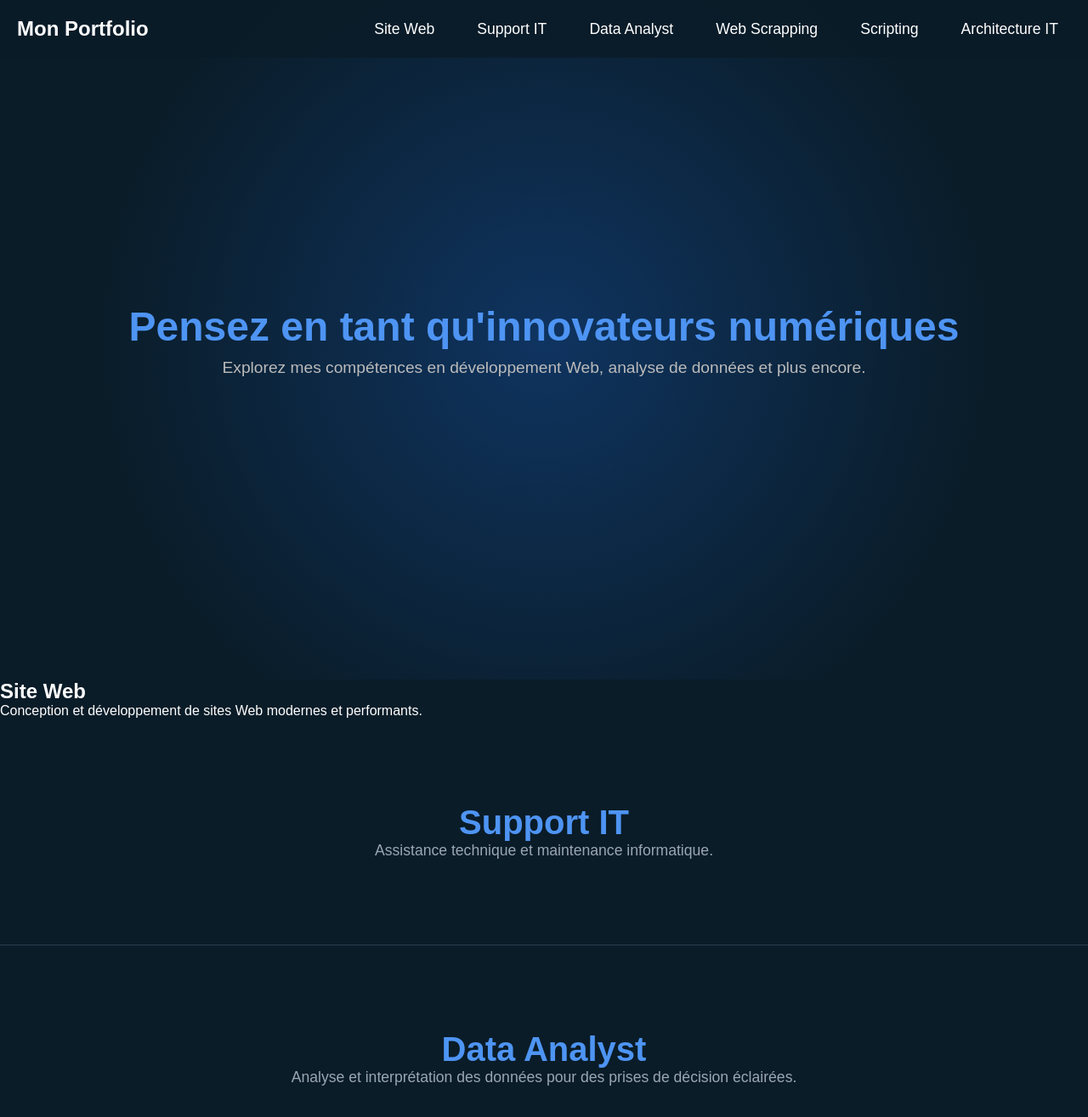
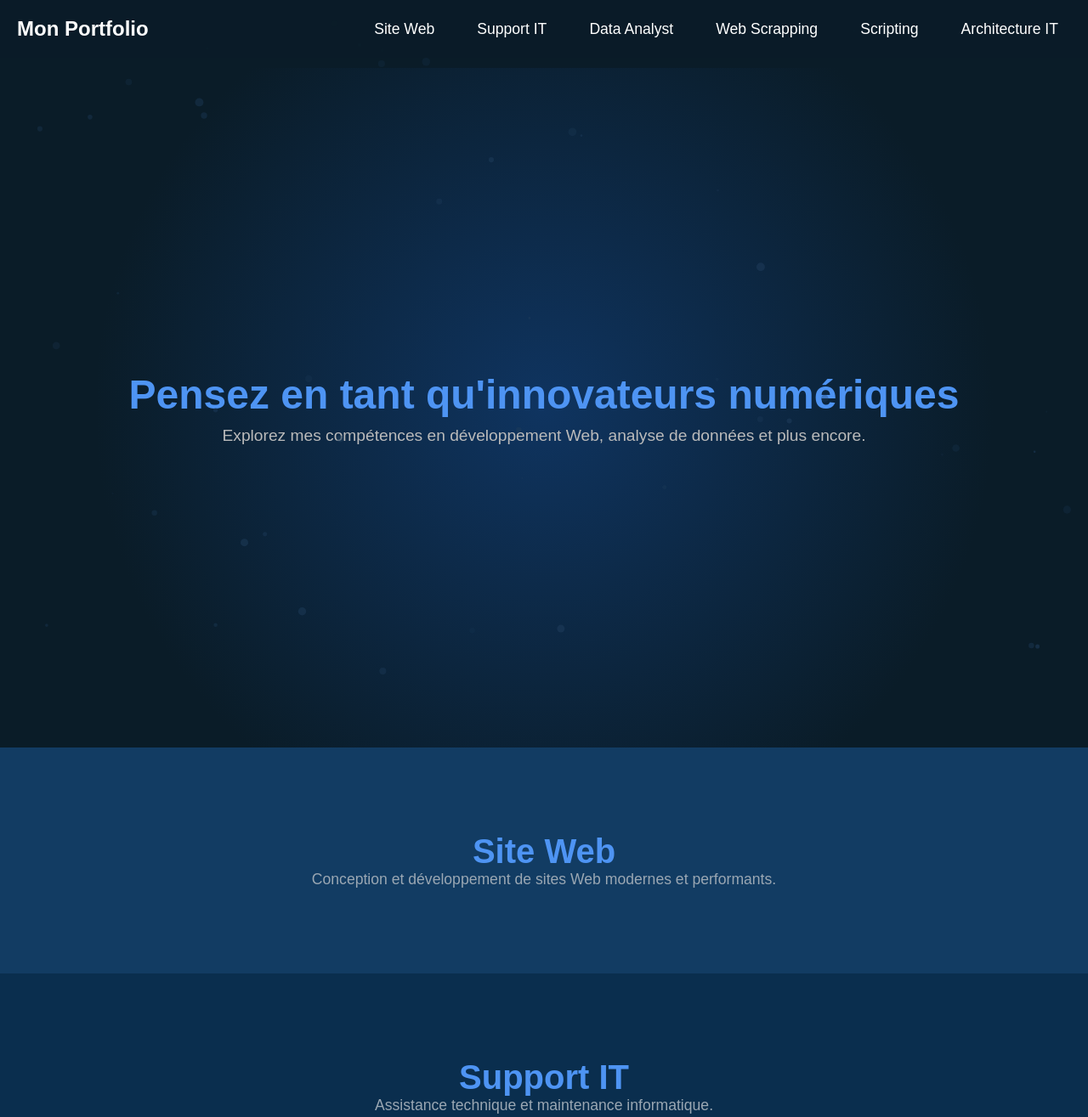
Before and after one commit to E-M-Solutions/Portfolio, a plain HTML site: page index.html in a window 1280 px wide. Shown: the top 1315 px of the page at 85% size. Drawn offline with Linux system fonts and the light colour scheme.

Commit message:
Portfolio - V1

```diff
--- a/index.html
+++ b/index.html
@@ -1,76 +1,3 @@
-<!-- <!DOCTYPE html>
-<html lang="en">
-<head>
-    <meta charset="UTF-8">
-    <meta name="viewport" content="width=device-width, initial-scale=1.0">
-    <title>Portfolio</title>
-    <link rel="stylesheet" href="style.css">
-</head>
-<body>
-    <header>
-        <div class="container">
-            <h1>Mon Portfolio</h1>
-            <nav>
-                <ul>
-                    <li><a href="#home" class="active">Accueil</a></li>
-                    <li><a href="#website">Site Web</a></li>
-                    <li><a href="#support-it">Support IT</a></li>
-                    <li><a href="#data-analyst">Data Analyst</a></li>
-                    <li><a href="#web-scrapping">Web Scrapping</a></li>
-                    <li><a href="#scripting">Scripting</a></li>
-                    <li><a href="#architecture-it">Architecture IT</a></li>
-                </ul>
-            </nav>
-        </div>
-    </header>
-
-    <section id="home">
-        <div class="hero">
-            <h2>Bienvenue sur mon Portfolio</h2>
-            <p>Découvrez mon expertise en développement Web, en analyse de données et en IT.</p>
-        </div>
-    </section>
-
-    <section id="website" class="content">
-        <h2>Site Web</h2>
-        <p>Conception et développement de sites Web modernes et performants.</p>
-    </section>
-
-    <section id="support-it" class="content">
-        <h2>Support IT</h2>
-        <p>Assistance technique et maintenance informatique pour assurer la stabilité des systèmes.</p>
-    </section>
-
-    <section id="data-analyst" class="content">
-        <h2>Data Analyst</h2>
-        <p>Analyse et interprétation des données pour aider à la prise de décision.</p>
-    </section>
-
-    <section id="web-scrapping" class="content">
-        <h2>Web Scrapping</h2>
-        <p>Extraction de données à partir de diverses sources en ligne.</p>
-    </section>
-
-    <section id="scripting" class="content">
-        <h2>Scripting</h2>
-        <p>Automatisation de tâches avec des scripts efficaces et robustes.</p>
-    </section>
-
-    <section id="architecture-it" class="content">
-        <h2>Architecture IT</h2>
-        <p>Conception et optimisation de l'infrastructure informatique pour des entreprises de toutes tailles.</p>
-    </section>
-
-    <footer>
-        <div class="container">
-            <p>&copy; 2024 Mon Portfolio. Tous droits réservés.</p>
-        </div>
-    </footer>
-
-    <script src="script.js"></script>
-</body>
-</html> -->
-
 <!DOCTYPE html>
 <html lang="fr">
 <head>
@@ -101,8 +28,8 @@
             <p>Explorez mes compétences en développement Web, analyse de données et plus encore.</p>
         </section>
 
-        <section id="website" class="padding:100px 20px text-align:center border-bottom: 1px solid #2c3e50 transition: transform 0.3s ease, opacity 0.3s ease">
-            <h2 class="font-size:2.5rem color:#4e94f3">Site Web</h2>
+        <section id="website" class="content">
+            <h2>Site Web</h2>
             <p>Conception et développement de sites Web modernes et performants.</p>
         </section>
 
--- a/script.js
+++ b/script.js
@@ -1,36 +1,3 @@
-//     var sidenav = document.getElementById("mySidenav");
-//     var openBtn = document.getElementById("openBtn");
-//     var closeBtn = document.getElementById("closeBtn");
-
-
-//     console.log(sidenav);
-//     console.log(openBtn);
-//     console.log(closeBtn);
-
-//     openBtn.addEventListener("mouseenter", openNav);
-//     openBtn.addEventListener("mouseleave", closeNav);
-
-
-//     /* Set the width of the side navigation to 250px */
-// function openNav() {
-//     sidenav.classList.add("active");
-
-//   }
-
-//   /* Set the width of the side navigation to 0 */
-//   function closeNav() {
-//     sidenav.classList.remove("active");
-//   }
-
-
-// // JavaScript to add active class to clicked menu item
-// document.querySelectorAll('nav ul li a').forEach(link => {
-//   link.addEventListener('click', function() {
-//       document.querySelector('nav ul li a.active').classList.remove('active');
-//       this.classList.add('active');
-//   });
-// });
-
 // Fonction de défilement fluide avec animation de l'apparition des sections
 document.addEventListener("DOMContentLoaded", () => {
   const sections = document.querySelectorAll(".content");
@@ -136,3 +103,9 @@ window.addEventListener("resize", () => {
 // Initialiser et animer les particules
 initParticles();
 animateParticles();
+
+window.addEventListener("resize", () => {
+    canvas.width = window.innerWidth;
+    canvas.height = window.innerHeight;
+    initParticles();
+});
--- a/style.css
+++ b/style.css
@@ -1,4 +1,3 @@
-/* Réinitialisation de base */
 * {
   margin: 0;
   padding: 0;
@@ -21,7 +20,7 @@ header {
   display: flex;
   justify-content: space-between;
   align-items: center;
-  /* z-index: 10; */
+  z-index: 2; /* Assure que le header reste au-dessus */
 }
 
 header .logo {
@@ -43,6 +42,7 @@ nav ul li a {
   font-size: 1.1rem;
   padding: 8px 15px;
   transition: color 0.3s ease, transform 0.3s ease;
+  z-index: 1;
 }
 
 nav ul li a:hover {
@@ -50,8 +50,8 @@ nav ul li a:hover {
   transform: scale(1.1);
 }
 
-/* Section Hero */
 .hero {
+  margin-top: 80px; /* Ajuste la valeur en fonction de la hauteur du header */
   height: 100vh;
   display: flex;
   flex-direction: column;
@@ -72,12 +72,10 @@ nav ul li a:hover {
   color: #bbbbbb;
 }
 
-/* Sections de contenu */
 .content {
   padding: 100px 20px;
   text-align: center;
-  /* background-color: #0a1c28; */ /*Permet d'afficher les bubulles*/
-  border-bottom: 1px solid #2c3e50;
+  color: #ffffff;
   transition: transform 0.3s ease, opacity 0.3s ease;
 }
 
@@ -95,6 +93,15 @@ nav ul li a:hover {
 .content {
   opacity: 0;
   transform: translateY(30px);
+}
+
+/* Alternance de deux couleurs pour les sections */
+.content:nth-of-type(odd) {
+  background-color: #0a2e4e; /* Bleu foncé */
+}
+
+.content:nth-of-type(even) {
+  background-color: #123c63; /* Bleu légèrement plus clair */
 }
 
 .content.visible{
@@ -122,115 +129,7 @@ html {
   left: 0;
   width: 100vw;
   height: 100vh;
-  z-index: -1; /* Derrière tout le contenu */
-  background-color: #0a1c28; /* Couleur de fond sombre */
+  z-index: 0; /* Au-dessus du fond mais derrière le header et le contenu */
+  pointer-events: none; /* Évite les interférences avec l'interaction */
+  background-color: transparent; /* Laisse le fond bleu apparaître */
 }
-
-/* * {
-  margin: 0;
-  padding: 0;
-  box-sizing: border-box;
-}
-
-body {
-  font-family: 'Arial', sans-serif;
-  line-height: 1.6;
-  color: #333;
-  background-color: #f4f4f4;
-}
-
-h1, h2 {
-  color: #222;
-}
-
-.container {
-  max-width: 1200px;
-  margin: 0 auto;
-  padding: 0 20px;
-}
-
-header {
-  background-color: #333;
-  color: #fff;
-  padding: 20px 0;
-}
-
-header h1 {
-  text-align: center;
-  font-size: 2.5rem;
-}
-
-nav ul {
-  display: flex;
-  justify-content: center;
-  list-style: none;
-  margin-top: 10px;
-}
-
-nav ul li {
-  margin: 0 15px;
-}
-
-nav ul li a {
-  color: #fff;
-  text-decoration: none;
-  padding: 10px;
-  transition: background-color 0.3s ease;
-}
-
-nav ul li a:hover,
-nav ul li a.active {
-  background-color: #555;
-  border-radius: 5px;
-}
-
-.hero {
-  background: linear-gradient(to right, #ef3b36, #4e94f3);
-  color: #fff;
-  padding: 100px 0;
-  text-align: center;
-}
-
-.hero h2 {
-  font-size: 3rem;
-  margin-bottom: 10px;
-}
-
-.hero p {
-  font-size: 1.2rem;
-}
-
-.content {
-  padding: 60px 20px;
-  text-align: center;
-  background-color: #fff;
-  margin: 20px 0;
-  border-radius: 10px;
-  box-shadow: 0 4px 10px rgba(0, 0, 0, 0.1);
-}
-
-.content h2 {
-  font-size: 2.5rem;
-  margin-bottom: 10px;
-}
-
-.content p {
-  font-size: 1.1rem;
-  color: #666;
-}
-
-footer {
-  background-color: #333;
-  color: #fff;
-  padding: 20px 0;
-  text-align: center;
-}
-
-footer p {
-  margin: 0;
-}
-
-html {
-    scroll-behavior: smooth;
-}
- */
```
